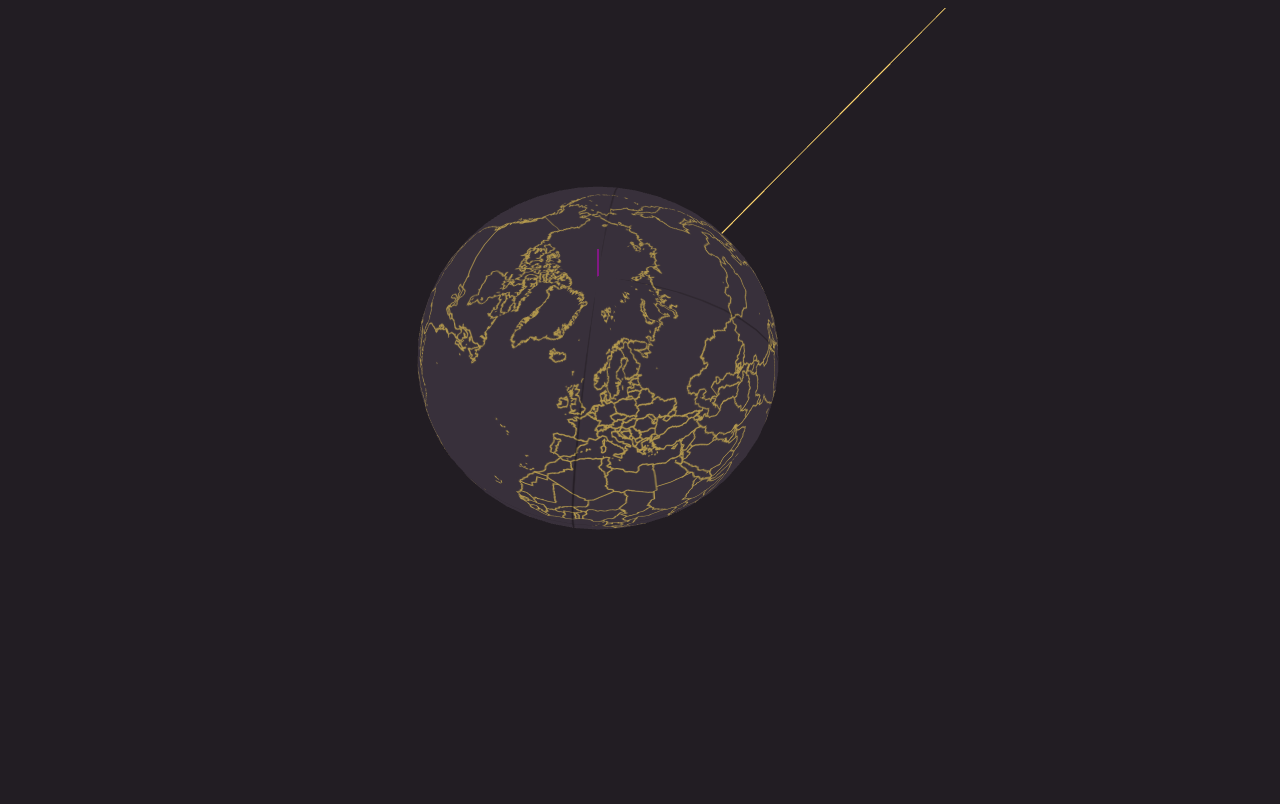
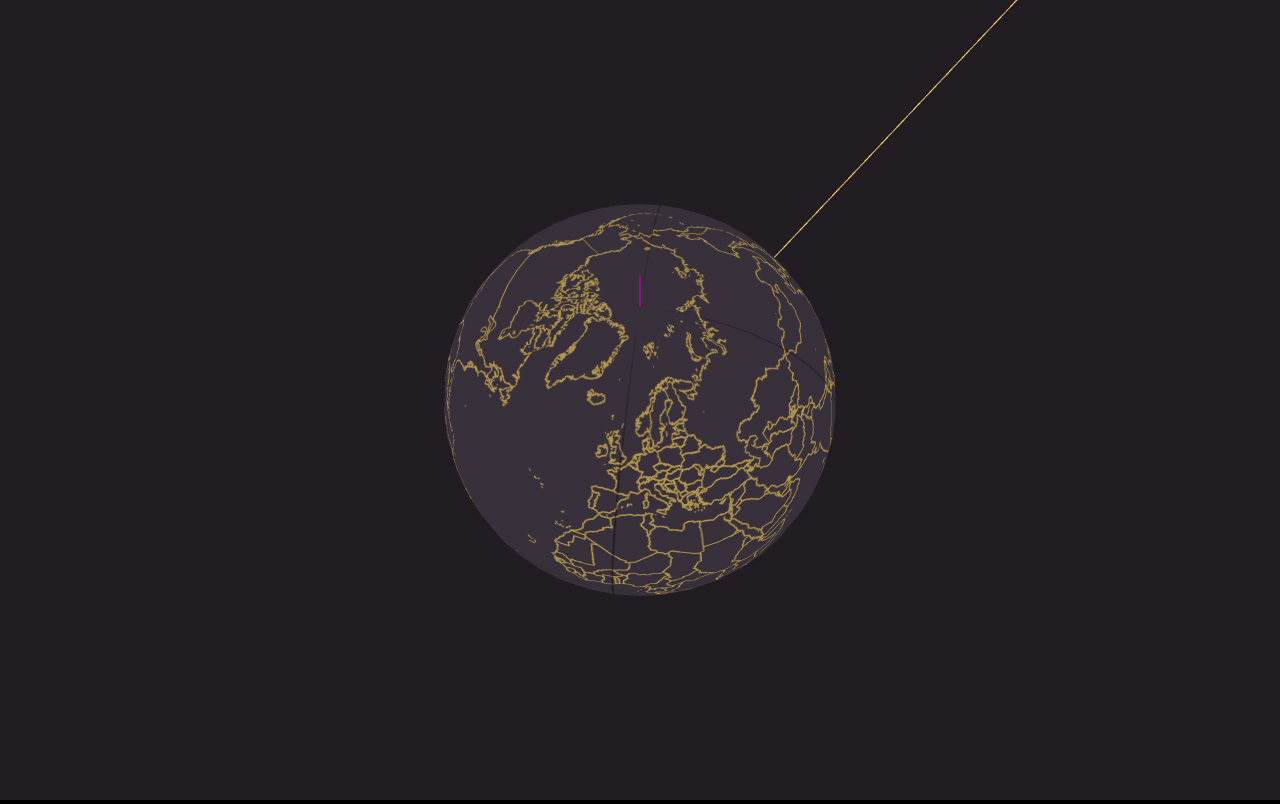
Before and after one commit to jasondcater/terra, a plain HTML site: page index.html in a window 1280 px wide. Drawn offline with Linux system fonts and the light colour scheme; animation ran at ten frames a second.

```diff
--- a/index.html
+++ b/index.html
@@ -3,16 +3,11 @@
     <head>
         <title>Earth Orbit/Rotation Model</title>
         <meta http-equiv="content-type" content="text/html; charset=UTF8">
-
-        <style type="text/css">
-            body{ background:#221d23; }
-        </style>
-
         <script type="text/javascript" src="./three.min.js"></script>
         <script type="text/javascript" src="./terra.js"></script>
     </head>
 
-    <body>
+    <body style="background:#000; overflow:hidden; margin:0">
         <script type="text/javascript">
 
             //drop a UTC timestamp in here, or else leave blank for "right now"
--- a/terra.js
+++ b/terra.js
@@ -23,9 +23,9 @@
         materialEarthDay : null,
 
         //line materials
-        centerAxisMaterial : new THREE.LineBasicMaterial({ color: 0xeaa51f, opacity: 0.8}),
-        polarAxisMaterial : new THREE.LineBasicMaterial({ color: 0xcc00cc, opacity: 0.8}),
-        sunLineMaterial : new THREE.LineBasicMaterial({ color: 0xf7d06b, opacity: 0.8}),
+        centerAxisMaterial : new THREE.LineBasicMaterial({color: 0xeaa51f, opacity: 0.8}),
+        polarAxisMaterial : new THREE.LineBasicMaterial({color: 0xcc00cc, opacity: 0.8}),
+        sunLineMaterial : new THREE.LineBasicMaterial({color: 0xf7d06b, opacity: 0.8}),
 
         orbiterMarkerMaterial  : [new THREE.MeshBasicMaterial({color:0xea1f5d, wireframe:true, transparent:true, opacity:1, side:THREE.DoubleSide})],
 
@@ -54,7 +54,7 @@
             this.mapEarthDay.wrapS = this.mapEarthDay.wrapT = THREE.RepeatWrapping;
             this.mapEarthDay.anisotropy = 16;
 
-            var earthMat = new THREE.MeshLambertMaterial( { ambient: 0xbbbbbb, map: this.mapEarthDay } );
+            var earthMat = new THREE.MeshLambertMaterial({ambient:0xbbbbbb, map:this.mapEarthDay});
             earthMat.transparent = true;
             earthMat.blending = THREE[ "NoBlending" ];
             earthMat.blendSrc = THREE[ "ZeroFactor" ];
@@ -72,7 +72,7 @@
             this.earthCenter.rotation.z = tilt;
 
             //earth day center will deal with the hourly rotation of the planet.
-            this.earth = THREE.SceneUtils.createMultiMaterialObject( new THREE.SphereGeometry( this.earthRadius, 48, 24 ), this.materialEarthDay );
+            this.earth = THREE.SceneUtils.createMultiMaterialObject(new THREE.SphereGeometry(this.earthRadius, 48, 24), this.materialEarthDay);
             this.earthCenter.add(this.earth);
             this.scene.add(this.earthCenter);
 
@@ -116,7 +116,7 @@
             this.sunCenter.add(sunLn);
 
         //set up the render/camera/view
-            this.renderer.setSize(window.innerWidth-100, window.innerHeight - 100);
+            this.renderer.setSize(window.innerWidth, window.innerHeight);
             this.renderer.setClearColor(0x221d23, 1);
 
             //Mouse Navigation Events
```
Also changed, not shown: 1 other file.
